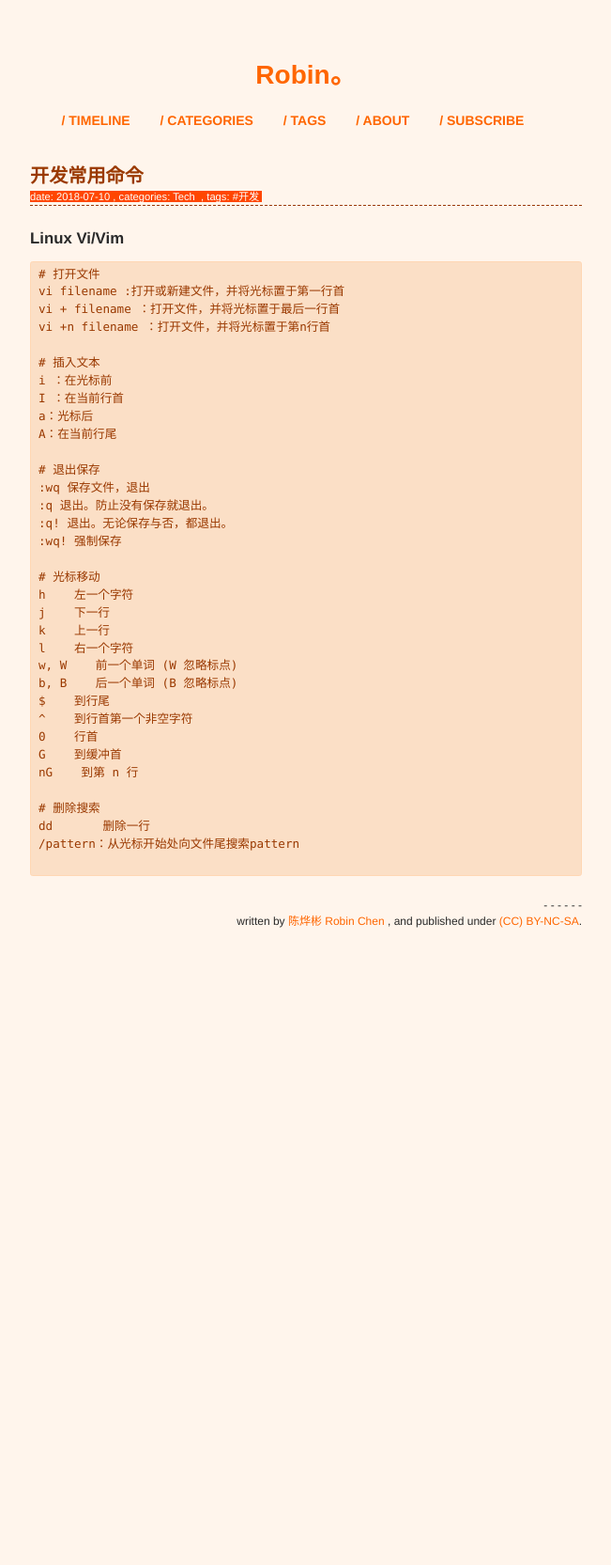
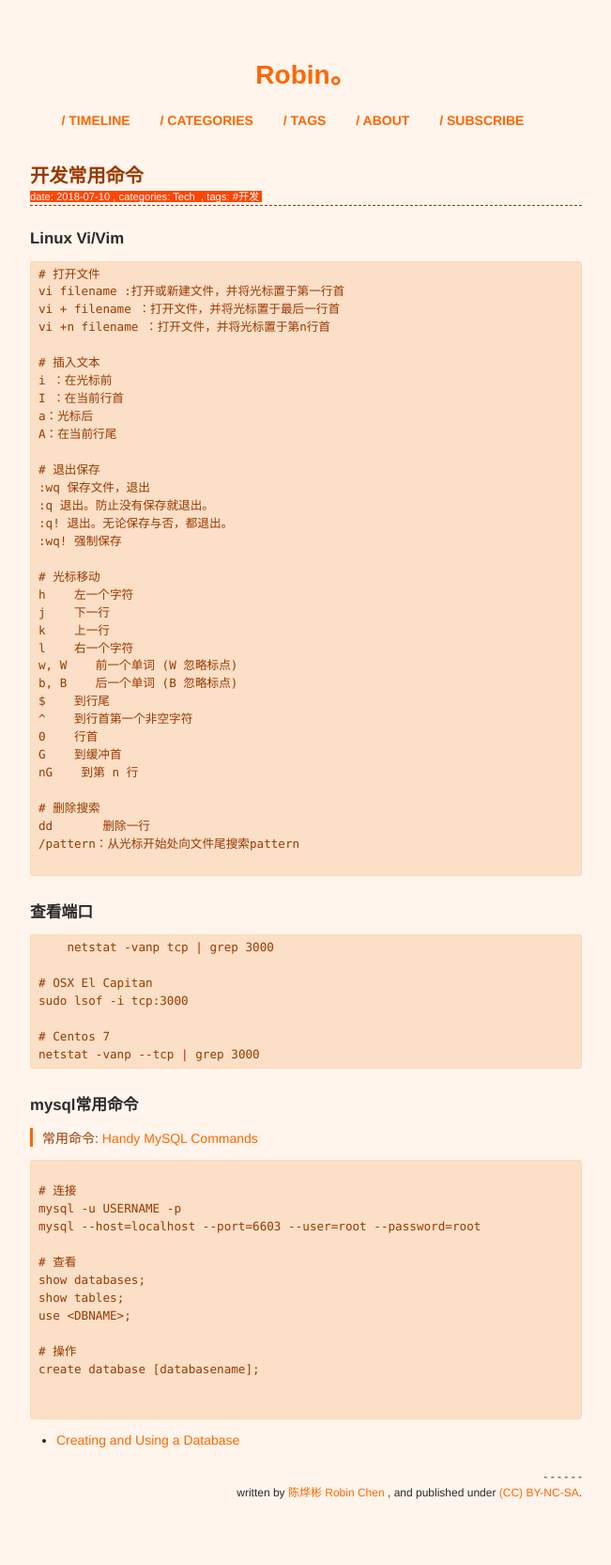
Before and after one commit to xianyuxmu/xianyuxmu.github.io, a Jekyll site: the page built from _posts/2018-07-10-common-commands.md, in a window 1280 px wide. Shown: the whole page at 94% size, without its empty margins (314-965 px from the left). Built offline with Jekyll 4.4.1, drawn with Linux system fonts in a browser that asks for light colours; comment, search, counter and statistics services are not loaded; before the commit the page ends 1057 px from its top, so only the background shows below that.

Commit message:
查看端口、mysql

````diff
--- a/_posts/2018-07-10-common-commands.md
+++ b/_posts/2018-07-10-common-commands.md
@@ -48,3 +48,39 @@ dd       删除一行
 /pattern：从光标开始处向文件尾搜索pattern
 
 ```
+
+### 查看端口
+
+``` bash
+	netstat -vanp tcp | grep 3000
+
+# OSX El Capitan
+sudo lsof -i tcp:3000
+
+# Centos 7
+netstat -vanp --tcp | grep 3000
+```
+
+
+### mysql常用命令
+
+> 常用命令: [Handy MySQL Commands](http://g2pc1.bu.edu/~qzpeng/manual/MySQL%20Commands.htm)
+
+``` bash
+
+# 连接
+mysql -u USERNAME -p
+mysql --host=localhost --port=6603 --user=root --password=root
+
+# 查看
+show databases;
+show tables;
+use <DBNAME>;
+
+# 操作
+create database [databasename];
+
+
+```
+
+- [Creating and Using a Database](https://dev.mysql.com/doc/refman/5.5/en/database-use.html)
````
